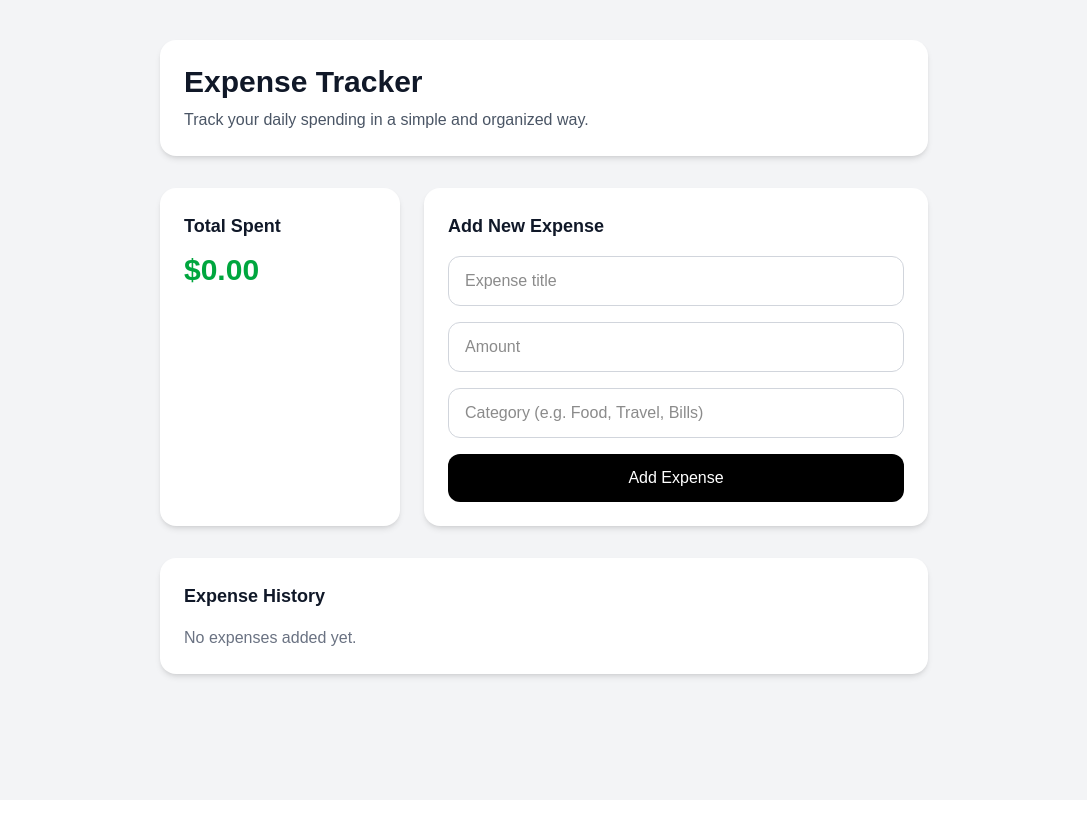
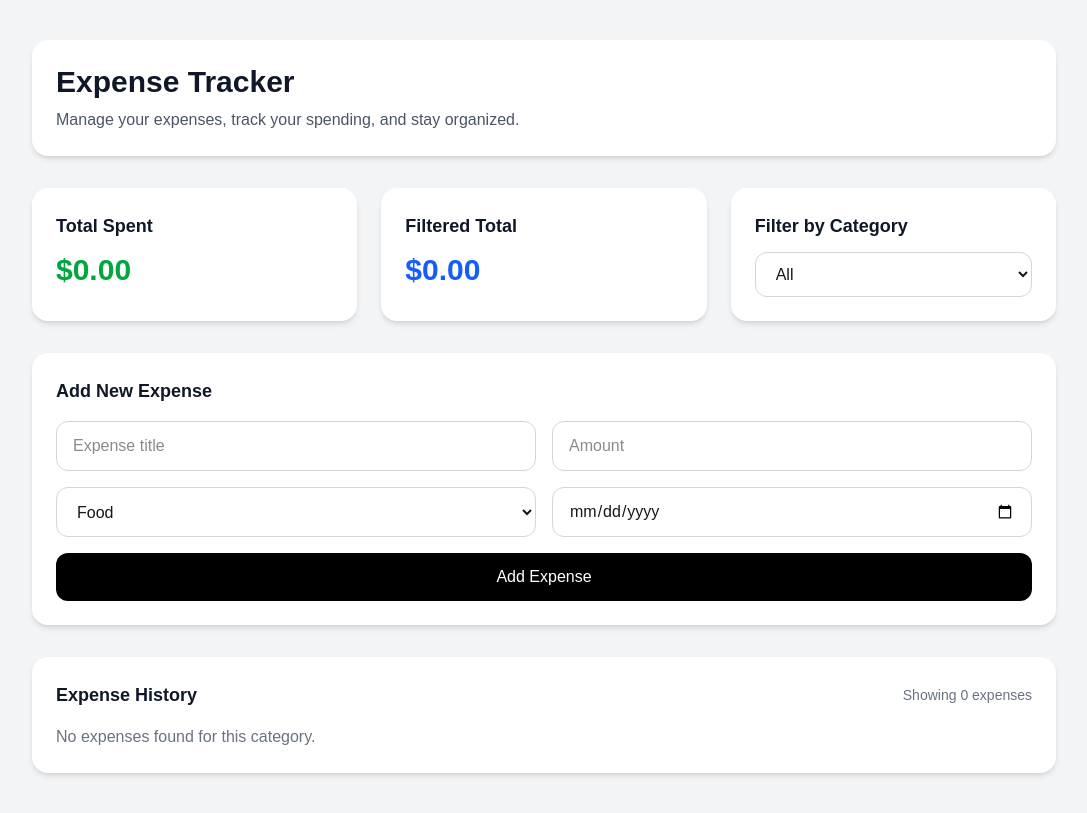
Before and after one commit to viditpawar/expense-tracker-app, a Next.js app: page / in a window 1280 px wide. Shown: the whole page, without its empty margins (96-1183 px from the left). Built offline with nearby package versions, Linux system fonts and the light colour scheme.

Commit message:
Add local storage, date, category filter, and totals

```diff
--- a/app/page.tsx
+++ b/app/page.tsx
@@ -1,28 +1,62 @@
 "use client";
 
-import { useMemo, useState } from "react";
+import { useEffect, useMemo, useState } from "react";
 
 type Expense = {
   id: number;
   title: string;
   amount: number;
   category: string;
+  date: string;
 };
+
+const categories = ["Food", "Travel", "Bills", "Shopping", "Health", "Other"];
 
 export default function Home() {
   const [title, setTitle] = useState("");
   const [amount, setAmount] = useState("");
-  const [category, setCategory] = useState("");
+  const [category, setCategory] = useState("Food");
+  const [date, setDate] = useState("");
   const [expenses, setExpenses] = useState<Expense[]>([]);
+  const [selectedCategory, setSelectedCategory] = useState("All");
+  const [isLoaded, setIsLoaded] = useState(false);
+
+  useEffect(() => {
+    const savedExpenses = localStorage.getItem("expenses");
+
+    if (savedExpenses) {
+      setExpenses(JSON.parse(savedExpenses));
+    }
+
+    setIsLoaded(true);
+  }, []);
+
+  useEffect(() => {
+    if (isLoaded) {
+      localStorage.setItem("expenses", JSON.stringify(expenses));
+    }
+  }, [expenses, isLoaded]);
+
+  const filteredExpenses = useMemo(() => {
+    if (selectedCategory === "All") {
+      return expenses;
+    }
+
+    return expenses.filter((expense) => expense.category === selectedCategory);
+  }, [expenses, selectedCategory]);
 
   const total = useMemo(() => {
     return expenses.reduce((sum, expense) => sum + expense.amount, 0);
   }, [expenses]);
 
+  const filteredTotal = useMemo(() => {
+    return filteredExpenses.reduce((sum, expense) => sum + expense.amount, 0);
+  }, [filteredExpenses]);
+
   const handleAddExpense = (e: React.FormEvent<HTMLFormElement>) => {
     e.preventDefault();
 
-    if (!title.trim() || !amount.trim() || !category.trim()) {
+    if (!title.trim() || !amount.trim() || !date.trim()) {
       alert("Please fill in all fields.");
       return;
     }
@@ -38,13 +72,15 @@ export default function Home() {
       id: Date.now(),
       title: title.trim(),
       amount: numericAmount,
-      category: category.trim(),
+      category,
+      date,
     };
 
     setExpenses((prev) => [newExpense, ...prev]);
     setTitle("");
     setAmount("");
-    setCategory("");
+    setCategory("Food");
+    setDate("");
   };
 
   const handleDeleteExpense = (id: number) => {
@@ -53,28 +89,56 @@ export default function Home() {
 
   return (
     <main className="min-h-screen bg-gray-100 px-4 py-10">
-      <div className="mx-auto max-w-3xl">
+      <div className="mx-auto max-w-5xl">
         <div className="mb-8 rounded-2xl bg-white p-6 shadow-md">
           <h1 className="text-3xl font-bold text-gray-900">Expense Tracker</h1>
           <p className="mt-2 text-gray-600">
-            Track your daily spending in a simple and organized way.
+            Manage your expenses, track your spending, and stay organized.
           </p>
         </div>
 
         <div className="mb-8 grid gap-6 md:grid-cols-3">
-          <div className="rounded-2xl bg-white p-6 shadow-md md:col-span-1">
+          <div className="rounded-2xl bg-white p-6 shadow-md">
             <h2 className="text-lg font-semibold text-gray-900">Total Spent</h2>
             <p className="mt-3 text-3xl font-bold text-green-600">
               ${total.toFixed(2)}
             </p>
           </div>
 
-          <div className="rounded-2xl bg-white p-6 shadow-md md:col-span-2">
+          <div className="rounded-2xl bg-white p-6 shadow-md">
+            <h2 className="text-lg font-semibold text-gray-900">
+              Filtered Total
+            </h2>
+            <p className="mt-3 text-3xl font-bold text-blue-600">
+              ${filteredTotal.toFixed(2)}
+            </p>
+          </div>
+
+          <div className="rounded-2xl bg-white p-6 shadow-md">
+            <h2 className="mb-3 text-lg font-semibold text-gray-900">
+              Filter by Category
+            </h2>
+            <select
+              value={selectedCategory}
+              onChange={(e) => setSelectedCategory(e.target.value)}
+              className="w-full rounded-xl border border-gray-300 px-4 py-3 outline-none focus:border-gray-500"
+            >
+              <option value="All">All</option>
+              {categories.map((item) => (
+                <option key={item} value={item}>
+                  {item}
+                </option>
+              ))}
+            </select>
+          </div>
+        </div>
+
+        <div className="mb-8 rounded-2xl bg-white p-6 shadow-md">
           <h2 className="mb-4 text-lg font-semibold text-gray-900">
             Add New Expense
           </h2>
 
-            <form onSubmit={handleAddExpense} className="grid gap-4">
+          <form onSubmit={handleAddExpense} className="grid gap-4 md:grid-cols-2">
             <input
               type="text"
               placeholder="Expense title"
@@ -91,43 +155,61 @@ export default function Home() {
               className="rounded-xl border border-gray-300 px-4 py-3 outline-none focus:border-gray-500"
             />
 
-              <input
-                type="text"
-                placeholder="Category (e.g. Food, Travel, Bills)"
+            <select
               value={category}
               onChange={(e) => setCategory(e.target.value)}
+              className="rounded-xl border border-gray-300 px-4 py-3 outline-none focus:border-gray-500"
+            >
+              {categories.map((item) => (
+                <option key={item} value={item}>
+                  {item}
+                </option>
+              ))}
+            </select>
+
+            <input
+              type="date"
+              value={date}
+              onChange={(e) => setDate(e.target.value)}
               className="rounded-xl border border-gray-300 px-4 py-3 outline-none focus:border-gray-500"
             />
 
             <button
               type="submit"
-                className="rounded-xl bg-black px-4 py-3 font-medium text-white transition hover:opacity-90"
+              className="rounded-xl bg-black px-4 py-3 font-medium text-white transition hover:opacity-90 md:col-span-2"
             >
               Add Expense
             </button>
           </form>
         </div>
+
+        <div className="rounded-2xl bg-white p-6 shadow-md">
+          <div className="mb-4 flex flex-col gap-2 md:flex-row md:items-center md:justify-between">
+            <h2 className="text-lg font-semibold text-gray-900">
+              Expense History
+            </h2>
+            <p className="text-sm text-gray-500">
+              Showing {filteredExpenses.length} expense
+              {filteredExpenses.length !== 1 ? "s" : ""}
+            </p>
           </div>
 
-        <div className="rounded-2xl bg-white p-6 shadow-md">
-          <h2 className="mb-4 text-lg font-semibold text-gray-900">
-            Expense History
-          </h2>
-
-          {expenses.length === 0 ? (
-            <p className="text-gray-500">No expenses added yet.</p>
+          {filteredExpenses.length === 0 ? (
+            <p className="text-gray-500">No expenses found for this category.</p>
           ) : (
             <div className="space-y-4">
-              {expenses.map((expense) => (
+              {filteredExpenses.map((expense) => (
                 <div
                   key={expense.id}
-                  className="flex flex-col gap-3 rounded-xl border border-gray-200 p-4 md:flex-row md:items-center md:justify-between"
+                  className="flex flex-col gap-4 rounded-xl border border-gray-200 p-4 md:flex-row md:items-center md:justify-between"
                 >
                   <div>
                     <h3 className="text-base font-semibold text-gray-900">
                       {expense.title}
                     </h3>
-                    <p className="text-sm text-gray-500">{expense.category}</p>
+                    <p className="text-sm text-gray-500">
+                      {expense.category} • {expense.date}
+                    </p>
                   </div>
 
                   <div className="flex items-center gap-3">
```
Lines whose indentation alone changed are shown as unchanged.
